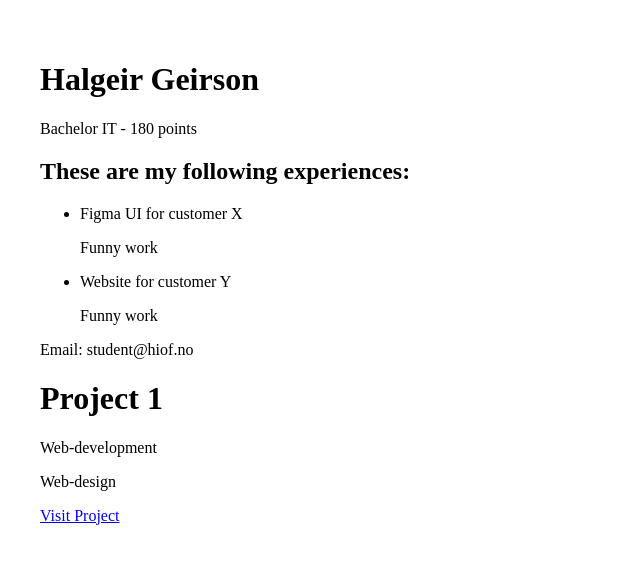
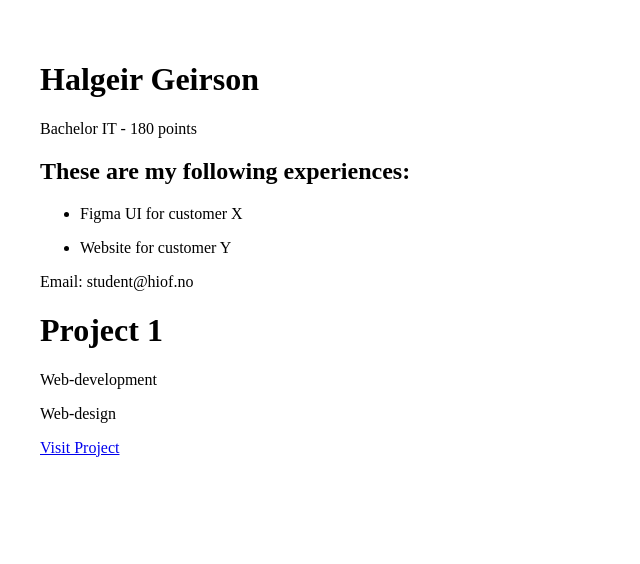
Before and after one commit to esoerum/portfolio, a React (Vite) app in the folder frontend/: page / in a window 1280 px wide. Shown: the top 564 px of the page, without its empty margins (0-640 px from the left). Built offline with nearby package versions, Linux system fonts and the light colour scheme.

Commit message:
Update Experience.tsx
Removed redundant code

```diff
--- a/frontend/src/components/Experience.tsx
+++ b/frontend/src/components/Experience.tsx
@@ -16,11 +16,9 @@ export function Experience({ description }: ExperienceProps) {
             <li>
                 <Experience description={experienceOne} />
             </li>
-            <p>{description}</p>
             <li>
                 <Experience description ={experienceTwo}/>
             </li>
-            <p>{description}</p>
         </ul>
       </div>
     )
```
